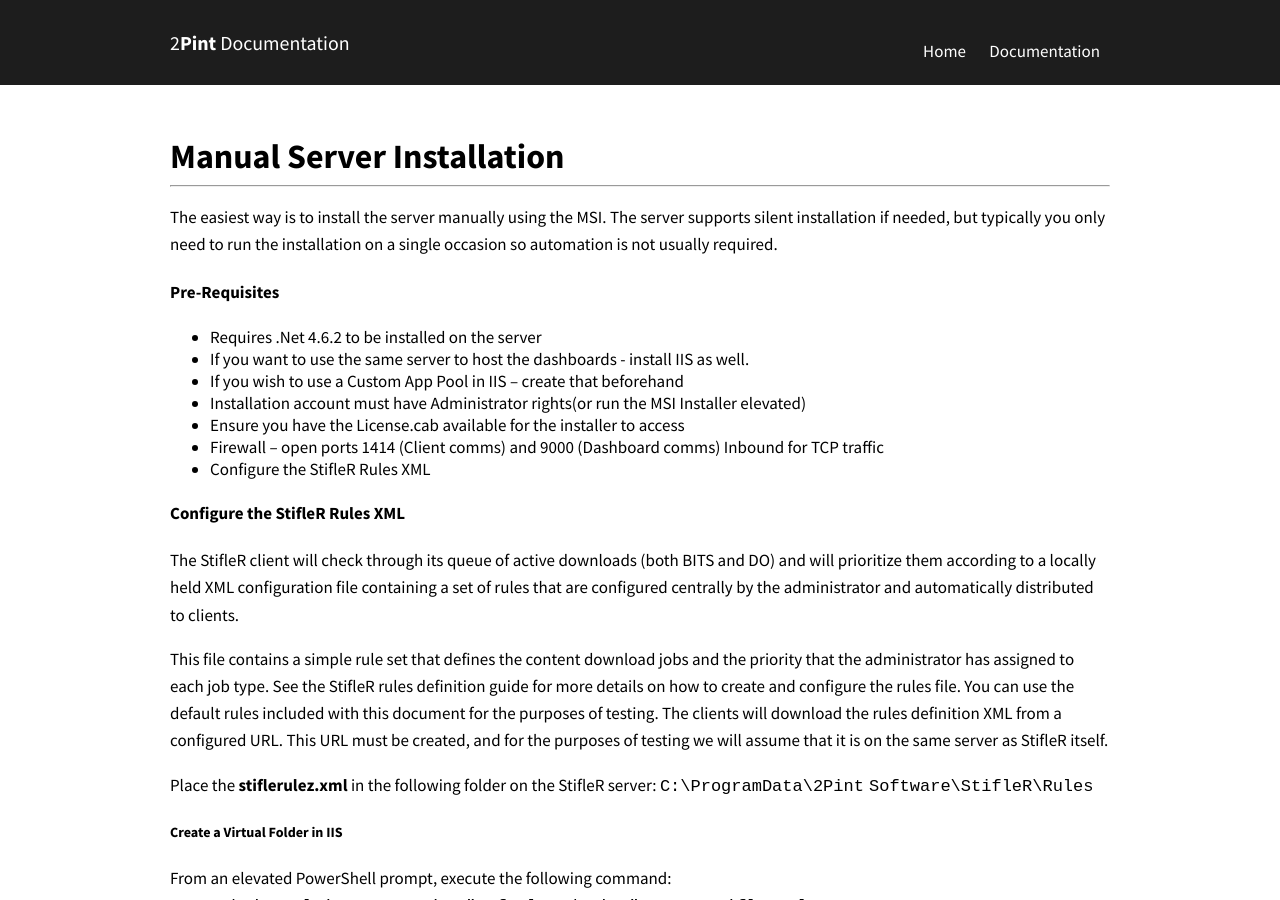
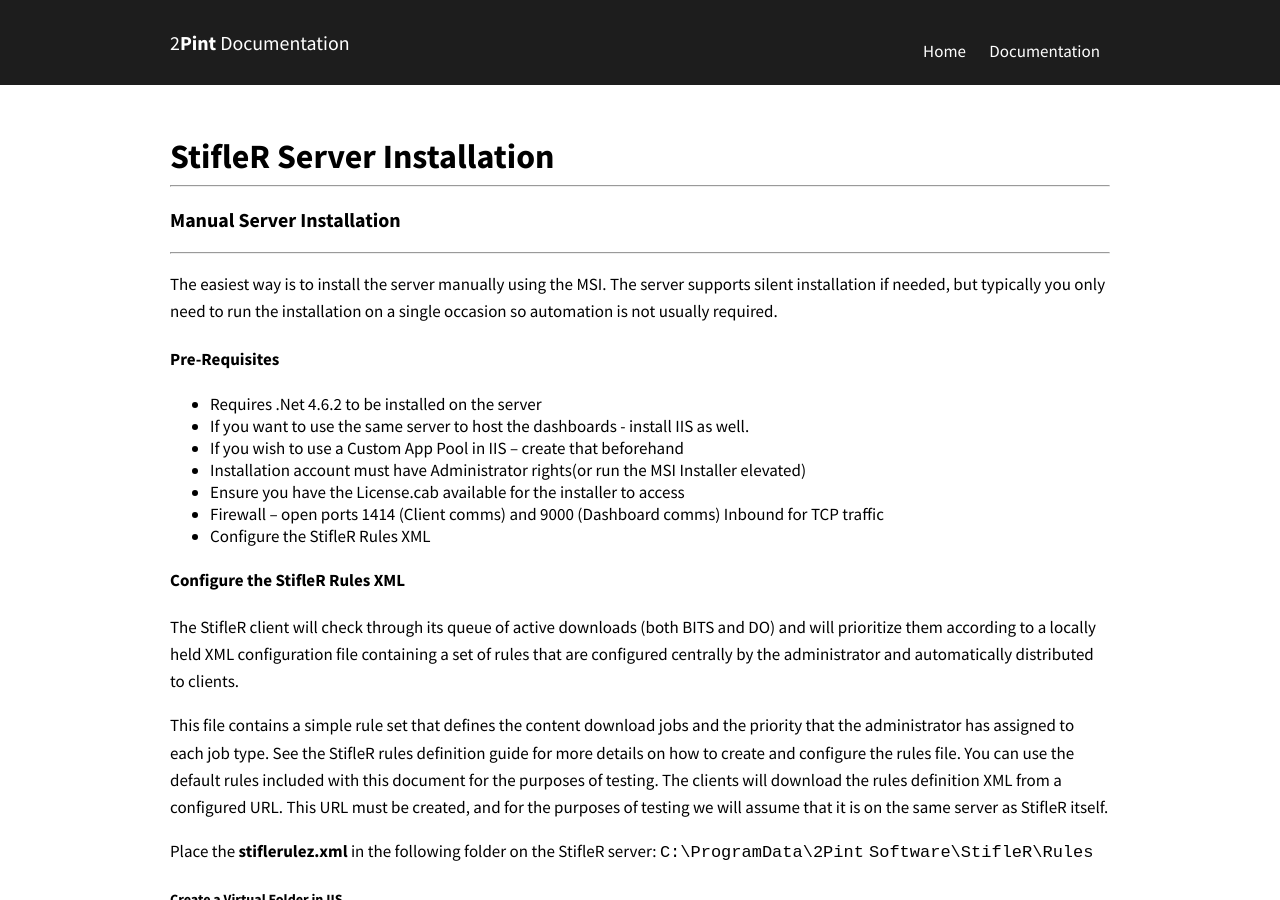
Before and after one commit to RoseSmithTest/2PintTest.github.io, a Jekyll site: the page built from docs/StifleRServerInstallation.html, in a window 1280 px wide and 900 px high. Built offline with Jekyll 4.4.1, drawn with Linux system fonts in a browser that asks for light colours.

Commit message:
Update StifleRServerInstallation.html

```diff
--- a/docs/StifleRServerInstallation.html
+++ b/docs/StifleRServerInstallation.html
@@ -7,7 +7,9 @@ navigation_weight: 1
 
 <div class="container">
 	<div class="columns spacing">
-		<h1><strong>Manual Server Installation</strong></h1><hr>
+		<h1><strong>StifleR Server Installation</strong></h1><hr>
+
+		<h3><strong>Manual Server Installation</strong></h3><hr>
 <p>The easiest way is to install the server manually using the MSI. The server supports silent installation if needed, but typically you only need to run the installation on a single occasion so automation is not usually required.</p>
 
 			<h4>Pre-Requisites</h4>
```
